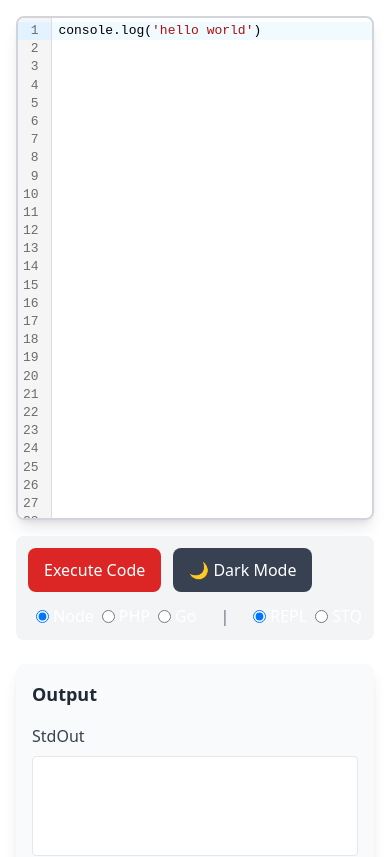
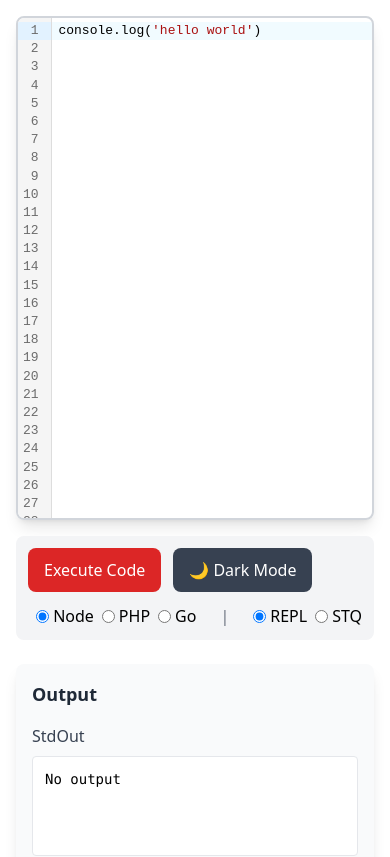
Before and after one commit to afman42/go-web-code-interactive, a Svelte app in the folder web/: page / in a window 390 px wide. Shown: the top 857 px of the page. Built offline with nearby package versions, Linux system fonts and the light colour scheme.

Commit message:
feat: refactor styling text on mobile devices

```diff
--- a/web/src/App.svelte
+++ b/web/src/App.svelte
@@ -178,7 +178,7 @@ function onEditorChange(value: string) {
               onchange={onChangeRadio}
               checked={langState.value === SUPPORTED_LANGUAGES.NODE}
             />
-            <span  class="text-white">Node</span>
+            <span  class="dark:text-white">Node</span>
           </label>
           <label class="flex items-center gap-1 cursor-pointer">
             <input
@@ -187,7 +187,7 @@ function onEditorChange(value: string) {
               onchange={onChangeRadio}
               checked={langState.value === SUPPORTED_LANGUAGES.PHP}
             />
-            <span  class="text-white">PHP</span>
+            <span  class="dark:text-white">PHP</span>
           </label>
           <label class="flex items-center gap-1 cursor-pointer">
             <input
@@ -196,7 +196,7 @@ function onEditorChange(value: string) {
               onchange={onChangeRadio}
               checked={langState.value === SUPPORTED_LANGUAGES.GO}
             />
-            <span  class="text-white">Go</span>
+            <span  class="dark:text-white">Go</span>
           </label>
         </div>
 
@@ -211,7 +211,7 @@ function onEditorChange(value: string) {
               onchange={onChangeType}
               checked={langState.type === EXECUTION_TYPES.REPL}
             />
-            <span  class="text-white">REPL</span>
+            <span  class="dark:text-white">REPL</span>
           </label>
           <label class="flex items-center gap-1 cursor-pointer">
             <input
@@ -220,7 +220,7 @@ function onEditorChange(value: string) {
               onchange={onChangeType}
               checked={langState.type === EXECUTION_TYPES.STQ}
             />
-            <span class="text-white">STQ</span>
+            <span class="dark:text-white">STQ</span>
           </label>
         </div>
       </div>
@@ -249,7 +249,7 @@ function onEditorChange(value: string) {
             </span>
           {/if}
         </div>
-        <div class="min-h-[100px] max-h-40 overflow-auto p-3 bg-white text-white dark:bg-gray-700/50 rounded border border-gray-200 dark:border-gray-600 text-sm font-mono whitespace-pre-wrap">
+        <div class="min-h-[100px] max-h-40 overflow-auto p-3 bg-white dark:text-white dark:bg-gray-700/50 rounded border border-gray-200 dark:border-gray-600 text-sm font-mono whitespace-pre-wrap">
           {stdout === "Nothing" ? "No output" : stdout}
         </div>
       </div>
```
